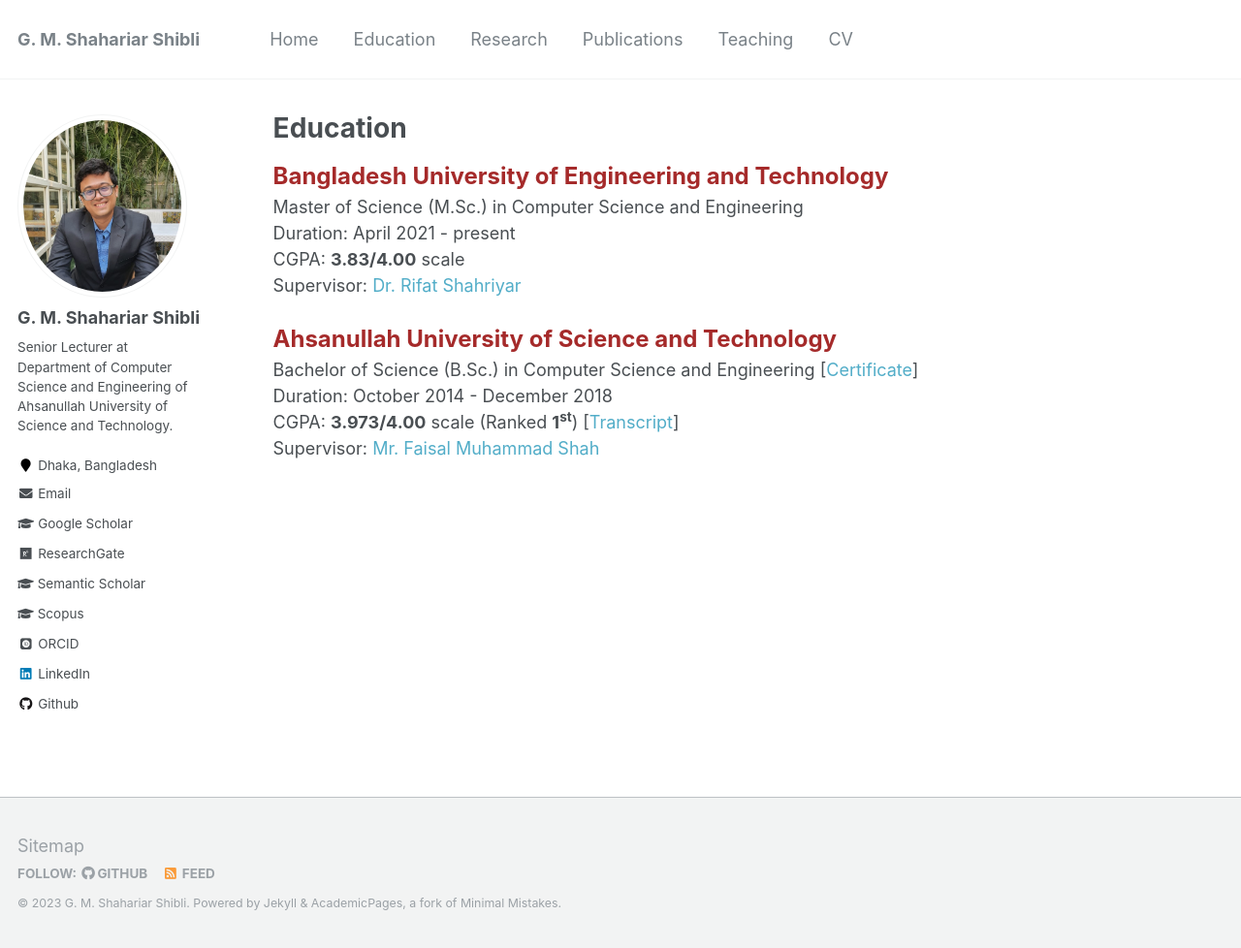
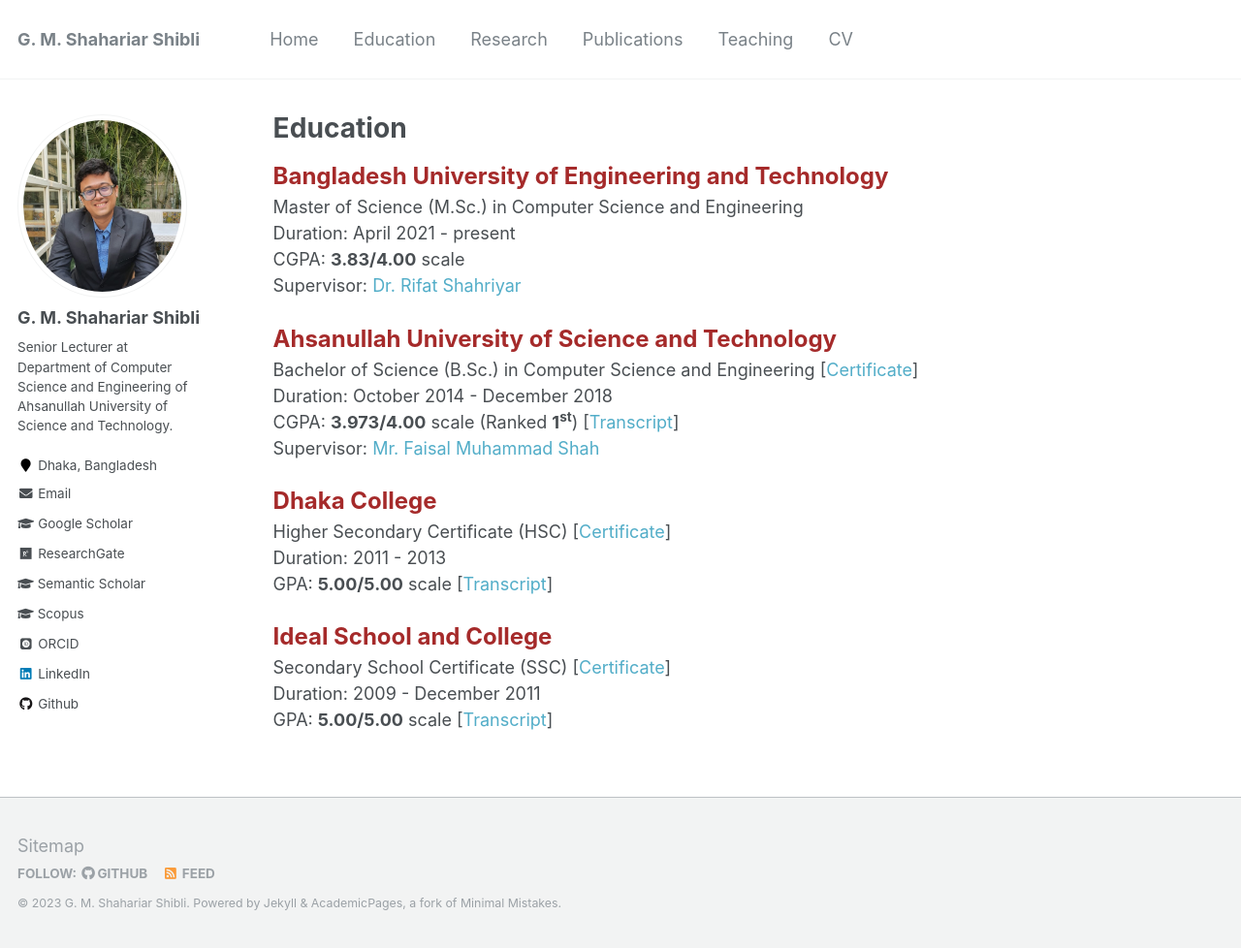
Before and after one commit to shahariar-shibli/shahariar-shibli.github.io, a Jekyll site: the page built from _pages/education.md, in a window 1280 px wide and 978 px high. Shown: the whole window at 97% size. Built offline with Jekyll 4.4.1, drawn with Linux system fonts in a browser that asks for light colours; some web fonts are replaced.

Commit message:
Update education.md

```diff
--- a/_pages/education.md
+++ b/_pages/education.md
@@ -4,15 +4,28 @@ title: "Education"
 permalink: /education/
 author_profile: true
 ---
-
+<!-- M.Sc. -->
 <span style="color:black; font-size:17px"><b><a href="https://cse.buet.ac.bd/" target="_blank"><font color="brown" size="5">Bangladesh University of Engineering and Technology</font></a></b></span><br/>
 Master of Science (M.Sc.) in Computer Science and Engineering <br/>
 Duration: April 2021 - present <br/>
 CGPA: <b>3.83/4.00</b> scale <br/>
 Supervisor: <a href="https://cse.buet.ac.bd/faculty_list/detail/rifat">Dr. Rifat Shahriyar</a><br/>
 
+<!-- B.Sc. -->
 <span style="color:black; font-size:17px"><b><a href="https://aust.edu" target="_blank"><font color="brown" size="5">Ahsanullah University of Science and Technology</font></a></b></span><br/>
 Bachelor of Science (B.Sc.) in Computer Science and Engineering [[Certificate](https://shahariar-shibli.github.io/files/Education/BSc_Certificate.pdf)] <br/>
 Duration: October 2014 - December 2018 <br/>
 CGPA: <b>3.973/4.00</b> scale (Ranked <b>1<sup>st</sup></b>) [[Transcript](https://shahariar-shibli.github.io/files/Education/B.Sc_Transcript.pdf)] <br/>
 Supervisor: <a href="https://aust.edu/cse/faculty_member/mr_faisal_muhammad_shah">Mr. Faisal Muhammad Shah</a><br/>
+
+<!-- HSC -->
+<span style="color:black; font-size:17px"><b><a href="http://dhakacollege.edu.bd/" target="_blank"><font color="brown" size="5">Dhaka College</font></a></b></span><br/>
+Higher Secondary Certificate (HSC) [[Certificate](https://shahariar-shibli.github.io/files/Education/BSc_Certificate.pdf)] <br/>
+Duration: 2011 - 2013 <br/>
+GPA: <b>5.00/5.00</b> scale [[Transcript](https://shahariar-shibli.github.io/files/Education/B.Sc_Transcript.pdf)] <br/>
+
+<!-- SSC -->
+<span style="color:black; font-size:17px"><b><a href="https://iscm.edu.bd/" target="_blank"><font color="brown" size="5">Ideal School and College</font></a></b></span><br/>
+Secondary School Certificate (SSC) [[Certificate](https://shahariar-shibli.github.io/files/Education/BSc_Certificate.pdf)] <br/>
+Duration: 2009 - December 2011 <br/>
+GPA: <b>5.00/5.00</b> scale [[Transcript](https://shahariar-shibli.github.io/files/Education/B.Sc_Transcript.pdf)] <br/>
```
